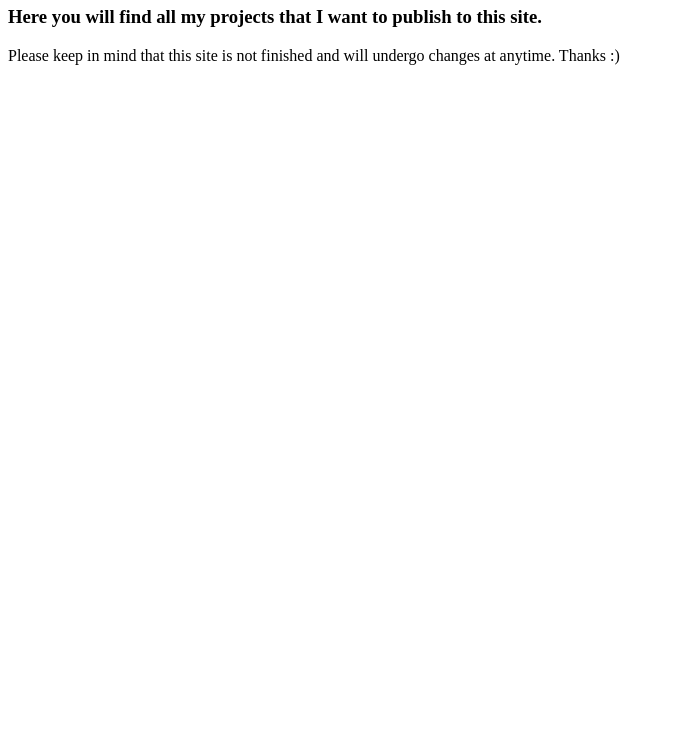
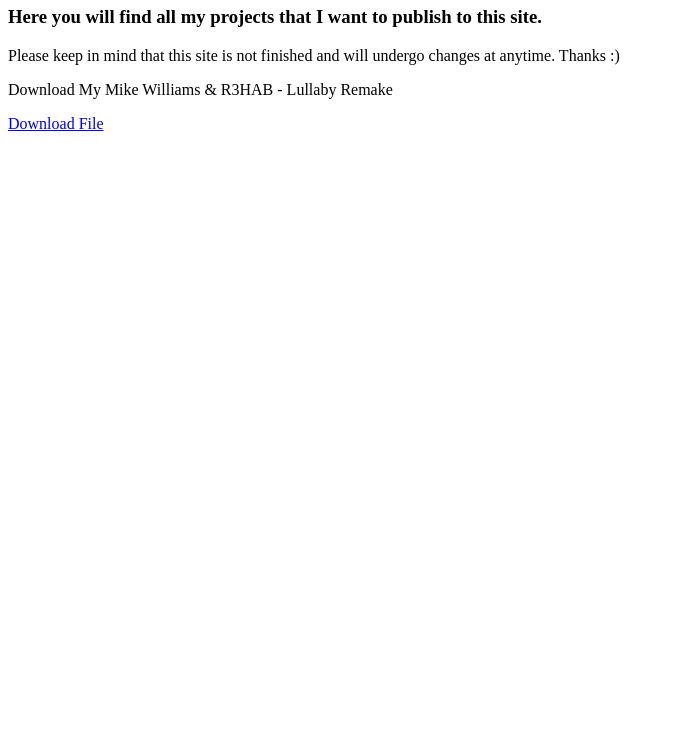
Before and after one commit to domisoffline/randombackpack.github.io, a plain HTML site: page index.html in a window 1280 px wide. Shown: the part 60-800 px from the top of the page, without its empty margins (0-675 px from the left). Drawn offline with Linux system fonts and the light colour scheme.

Commit message:
Update index.html

```diff
--- a/index.html
+++ b/index.html
@@ -1,3 +1,6 @@
 <h1> Welcome To My GitHub Pages Site! </h1>
 <h3>Here you will find all my projects that I want to publish to this site.</h3>
 <p>Please keep in mind that this site is not finished and will undergo changes at anytime. Thanks :)</p>
+
+<p>Download My Mike Williams & R3HAB - Lullaby Remake</p>
+<a href="LULLABYREMAKE.zip">Download File</a>
```
